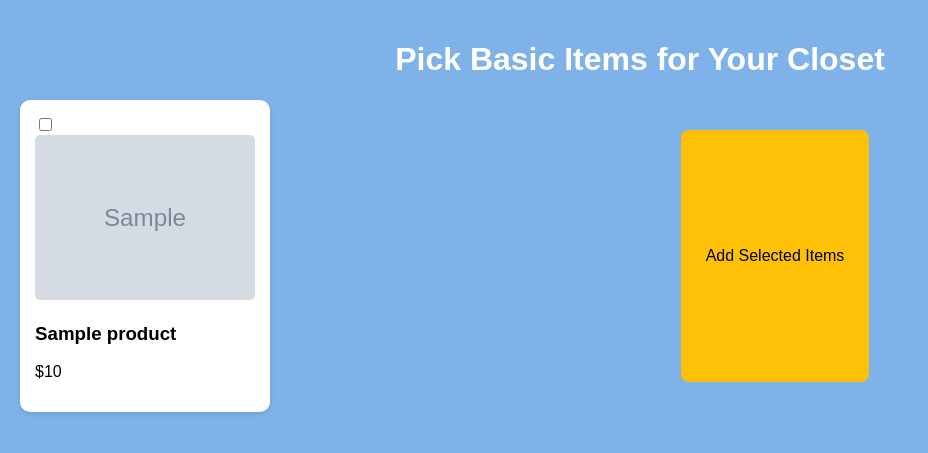
After one commit to mayokunl/Weather-Based-Outfit-Planner, a Flask app: template app/templates/starter-closet.html in a window 1280 px wide. The commit adds this page. Shown: the top 453 px of the page, without its empty margins (0-928 px from the left). Run offline with Flask 3, Linux system fonts and the light colour scheme; the template is opened without the code that fills it: most values are stand-ins (such as "Sample title", 1, 10 or a date in 2020); grey boxes marked "Sample" are stand-in pictures.

Commit message:
closet feature

```diff
--- a/app.py
+++ b/app.py
@@ -1,6 +1,6 @@
 import os
 import markdown
-import re
+import requests
 from datetime import datetime
 from flask import Flask, render_template, request, redirect, url_for, session, flash
 from flask_sqlalchemy import SQLAlchemy
@@ -41,12 +41,7 @@ class User(db.Model, UserMixin):
     def __repr__(self):
         return f"User('{self.username}', '{self.email}')"
 
-class ClosetItem(db.Model):
-    id = db.Column(db.Integer, primary_key=True)
-    user_id = db.Column(db.Integer, db.ForeignKey('user.id'), nullable=False)
-    title = db.Column(db.String(120), nullable=False)
-    price = db.Column(db.String(20))
-    image_url = db.Column(db.String(300))
+
 
 with app.app_context():
     db.create_all()
@@ -181,6 +176,9 @@ def register():
         session['user_id'] = user.id
         return redirect(url_for('complete_profile'))
     return render_template('register.html', form=form)
+
+
+
 
 @app.route('/completeProfile', methods=['GET', 'POST'])
 @login_required
--- a/app/routes/closet.py
+++ b/app/routes/closet.py
@@ -25,7 +25,7 @@ def add_to_closet():
 
     return redirect(request.referrer or url_for('main.home'))
 
-@closet_bp.route('/closet/view')
+@closet_bp.route('/closet')
 @login_required
 def view_closet():
     items = ClosetItem.query.filter_by(user_id=current_user.id).all()
--- a/app/templates/home.html
+++ b/app/templates/home.html
@@ -16,6 +16,7 @@
       <button class="btn btn-get-started" onclick="window.location.href='{{ url_for('main.destination') }}';">
         Plan Your Trip
       </button>
+
       {% endif %}
     </div>
   </div>
--- /dev/null
+++ b/app/templates/starter-closet.html
@@ -0,0 +1,78 @@
+<!-- templates/starter-closet.html -->
+<!DOCTYPE html>
+<html lang="en">
+<head>
+  <meta charset="UTF-8">
+  <title>Starter Closet</title>
+  <style>
+    body {
+      background-color: #7fb2e9;
+      font-family: Arial, sans-serif;
+      margin: 0;
+      padding: 20px;
+      color: #fff;
+    }
+
+    h1 {
+      text-align: center;
+    }
+
+    form {
+      display: flex;
+      flex-wrap: wrap;
+      justify-content: center;
+      gap: 20px;
+    }
+
+    .product-card {
+      background-color: #fff;
+      color: #000;
+      border-radius: 10px;
+      padding: 15px;
+      width: 220px;
+      box-shadow: 0 2px 5px rgba(0, 0, 0, 0.1);
+      transition: transform 0.2s, box-shadow 0.2s;
+    }
+
+    .product-card:hover {
+      transform: scale(1.05);
+      box-shadow: 0 4px 12px rgba(0, 0, 0, 0.25);
+    }
+
+    .product-card img {
+      width: 100%;
+      border-radius: 5px;
+    }
+
+    button[type="submit"] {
+      display: block;
+      margin: 30px auto;
+      padding: 12px 25px;
+      background-color: #ffc107;
+      color: #000;
+      border: none;
+      border-radius: 8px;
+      cursor: pointer;
+      font-size: 16px;
+    }
+
+    button[type="submit"]:hover {
+      background-color: #e0a800;
+    }
+  </style>
+</head>
+<body>
+  <h1>Pick Basic Items for Your Closet</h1>
+  <form method="POST">
+    {% for product in products %}
+      <label class="product-card">
+        <input type="checkbox" name="items" value="{{ product.title }}|{{ product.thumbnail }}|{{ product.price }}">
+        <img src="{{ product.thumbnail }}" alt="{{ product.title }}">
+        <h3>{{ product.title }}</h3>
+        <p>${{ product.price }}</p>
+      </label>
+    {% endfor %}
+    <button type="submit">Add Selected Items</button>
+  </form>
+</body>
+</html>
```
Also changed, not shown: app/routes/auth.py (+48 -1 lines), app/templates/closet.html (+0 -9 lines).
